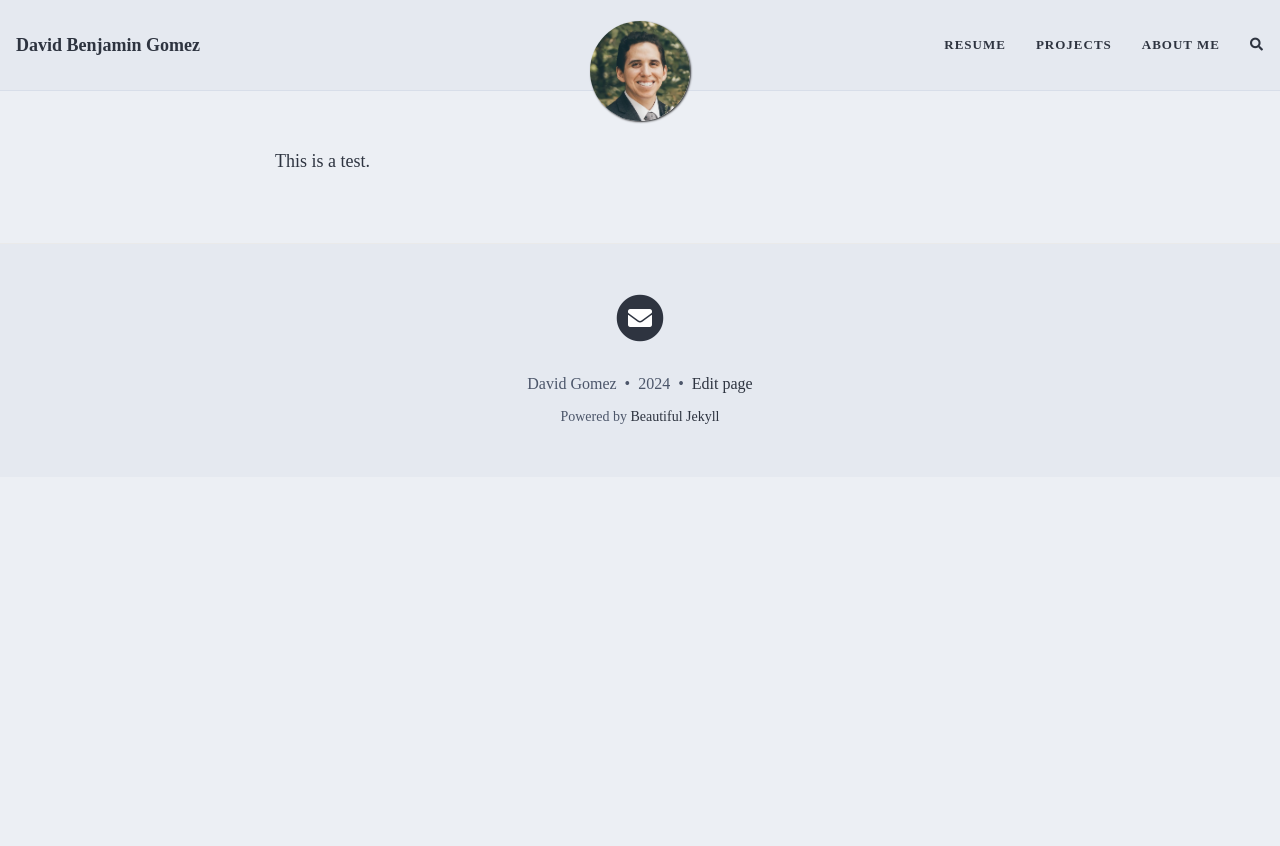
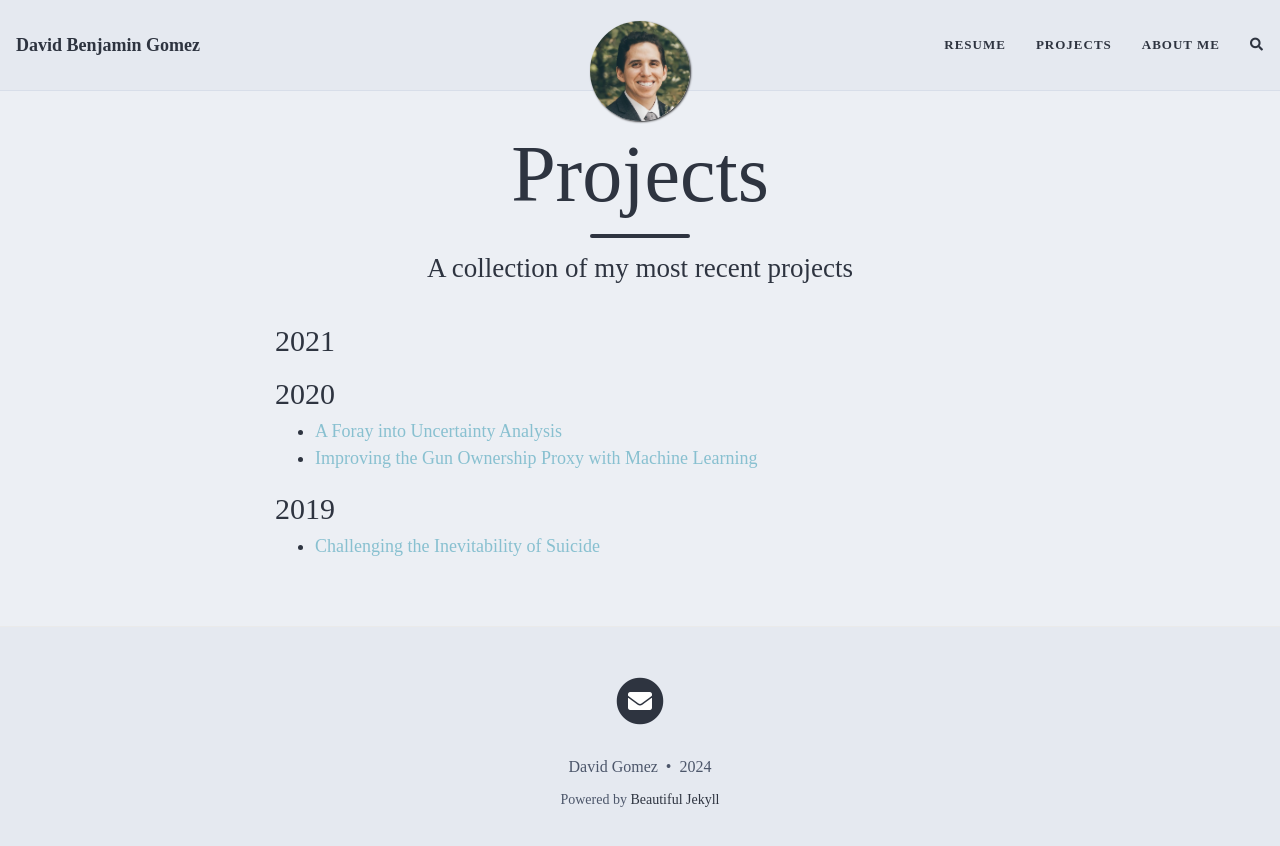
Before and after one commit to dbgomez94/dbgomez94.github.io, a Jekyll site: the page built from pages/projects.md, in a window 1280 px wide. Shown: the top 846 px of the page. Built offline with Jekyll 4.4.1, drawn with Linux system fonts in a browser that asks for light colours; nearby versions of some CDN libraries; our own code applies the rules of GitHub Pages for plain Markdown files; comment, search, counter and statistics services are not loaded.

```diff
--- a/_config.yml
+++ b/_config.yml
@@ -78,6 +78,7 @@ social-network-links:
 
 # If you want your website to generate an RSS feed, provide a description
 # The URL for the feed will be https://<your_website>/feed.xml
+# comment this out if you don't want an RSS feed
 rss-description: This website is a virtual proof that I'm awesome
 
 ###########################
@@ -99,16 +100,16 @@ share-links-active:
 excerpt_length: 50
 
 # Whether or not to show an excerpt for every blog post in the feed page
-feed_show_excerpt: true
+feed_show_excerpt: false
 
 # Whether or not to show a list of tags below each post preview in the feed page
-feed_show_tags: true
+feed_show_tags: false
 
 # Add a search button to the navbar
 post_search: true
 
 # Add a button in the footer to edit the current page. Only works if your website is hosted on GitHub
-edit_page_button: true
+edit_page_button: false
 
 # Allow sub-menu items (second-level navigation menu items) to be longer than the top-level menu
 # If this setting is off, then long sub-menu words might get cut off
--- a/pages/projects.md
+++ b/pages/projects.md
@@ -1 +1,16 @@
-This is a test.
+---
+layout: page
+title: Projects
+subtitle: A collection of my most recent projects
+---
+
+## 2021
+
+## 2020
+
+- [A Foray into Uncertainty Analysis](https://dbgomez94.github.io/2024-06-05-uncertainty-analysis/)
+- [Improving the Gun Ownership Proxy with Machine Learning](https://dbgomez94.github.io/2022-07-26-gun-ownership-proxy/)
+
+## 2019
+
+- [Challenging the Inevitability of Suicide](https://dbgomez94.github.io/2024-06-05-challenging-inevitability-of-suicide/)
```
Also changed, not shown: _posts/2024-06-05-challenging-inevitability-of-suicide.md (added, +7 -0 lines), _posts/2024-06-05-cubesat-reliability-analysis.md (added, +7 -0 lines), _posts/2024-06-05-uncertainty-analysis.md (added, +7 -0 lines), pages/aboutme.md (+0 -3 lines), pages/publications.md (renamed from publications.md), screenshot.png (deleted).
